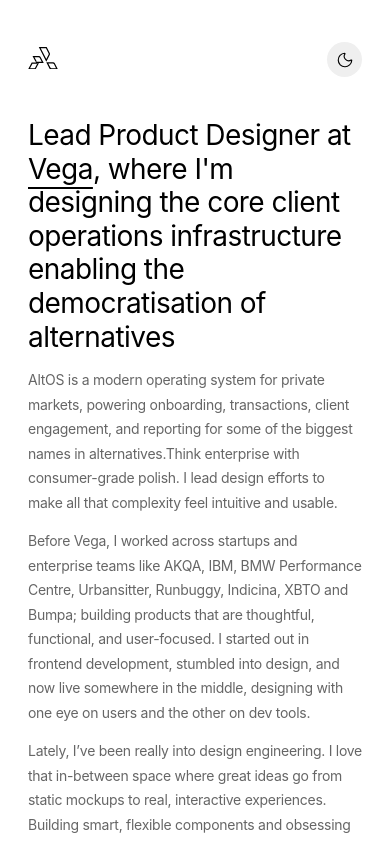
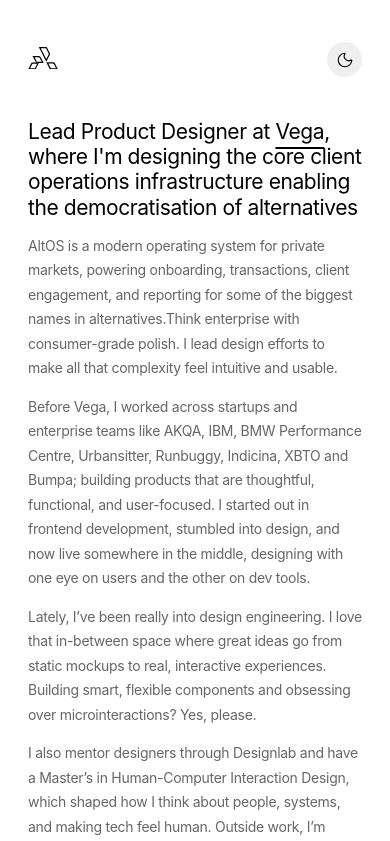
Before and after one commit to adeadebimpe/portfolio, a Next.js app: page / in a window 390 px wide. Shown: the top 841 px of the page. Built offline with nearby package versions, Linux system fonts and the light colour scheme.

Commit message:
fixed responsive text size

```diff
--- a/styles/Home.module.css
+++ b/styles/Home.module.css
@@ -17,7 +17,7 @@
 
 .hero h1 {
   margin: 0;
-  font-size: 2rem;
+  font-size: 1.5rem;
   font-weight: 400;
   line-height: 1.2;
   letter-spacing: -0.02em;
@@ -25,6 +25,11 @@
   padding: 0;
   text-align: left;
   margin-bottom: 1rem;
+}
+@media (min-width: 768px) {
+  .hero h1 {
+    font-size: 2rem;
+  }
 }
 
 .hero p {
```
